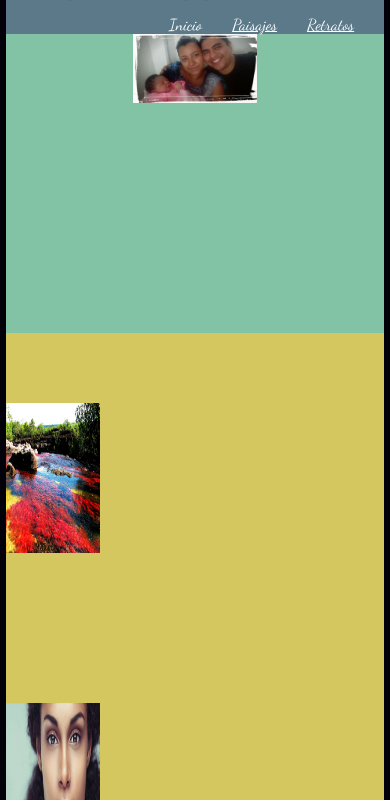
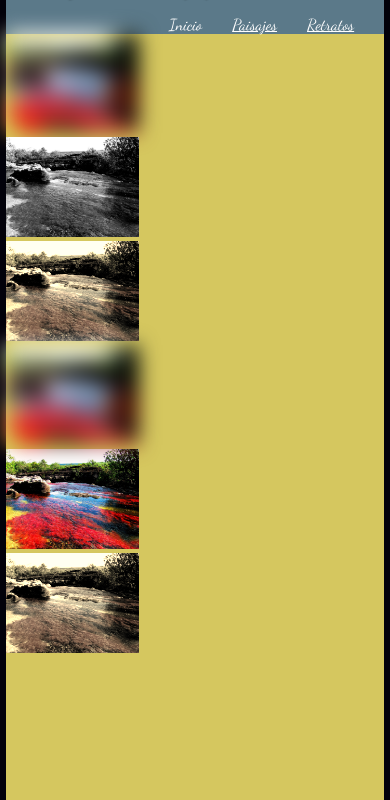
Before and after one commit to cjcsCadenaSarasty8/ExamenFinalCSS-y-Dise-o-Web-Responsive, a plain HTML site: page Paisajes.html in a window 390 px wide. Shown: the part 44-844 px from the top of the page. Drawn offline with Linux system fonts and the light colour scheme.

Commit message:
Cambio equipo

```diff
--- a/Paisajes.html
+++ b/Paisajes.html
@@ -18,17 +18,32 @@
       </section>
     </header>
     <br>
-    <section class="SeccionPrincipal">
-      <div>
-        <img class="principal" src="Media/Foto/principal.jpg"/>
+    <div class="album">
+      <div class="PrimeraFila">
+        <div class="contenedor" role="main">
+          <div class="c1">
+            <img src="Media/Foto/paisaje.jpg">
+          </div>
+          <div class="c2">
+            <img src="Media/Foto/paisaje.jpg">
+          </div>
+          <div class="c3">
+            <img src="Media/Foto/paisaje.jpg">
+          </div>
+        </div>
       </div>
-    </section>
-    <div class="contenedorSecundario">
-      <div class="Secundario">
-        <img class="izquierda" src="Media/Foto/paisaje.jpg"/>
-      </div>
-      <div class="Secundario">
-        <img class="derecha" src="Media/Foto/retrato.jpg"/>
+      <div class="SegundaFila">
+        <div class="contenedor" role="main">
+          <div class="c1">
+            <img src="Media/Foto/paisaje.jpg">
+          </div>
+          <div class="c2">
+            <img src="Media/Foto/paisaje.jpg">
+          </div>
+          <div class="c3">
+            <img src="Media/Foto/paisaje.jpg">
+          </div>
+        </div>
       </div>
     </div>
     <footer>
--- a/css/estilos.css
+++ b/css/estilos.css
@@ -37,53 +37,63 @@ h1{
   color: #FFFFFF;
   text-shadow: 2px 2px 2px #02010a;
 }
-.SeccionPrincipal{
+.ContenedorPrincipal{
   background: #82c3a6;
-  height: 300px;
-}
-.SeccionPrincipal div{
-  text-align: center;
-  width: 100%;
-  height: 70%;
+  width:100%;
+  height: 500px;
 }
 .principal{
+  height: 300px;
   width: auto;
-  height: 70px;
 }
-
 .contenedorSecundario{
-    height: 500px;
-    background: 2px,2px,2px #d5c75f;
-    border: 1px;
+  background: #d5c75f ;
+  width: 100%;
+  height: 500px;
+  display: flex;
+  flex-flow: row wrap;
 }
 .Secundario{
-  width: 50%;
-  height: 300px;
-}
-.Secundario img{
-  margin-top: 70px;
   text-align: center;
-  width: 50%;
-  height: 50%;
+  padding: 20px;
+  box-sizing: border-box;
+  min-width: 100px;
 }
 .izquierda{
-  border: 2px;
-  text-shadow:2px 2px 2px #82c3a6;
+  float: left;
+  height: 200px;
+  width: auto;
   transition: 2s;
 }
 .izquierda:hover {
   transform: rotate(10deg);
 }
 .derecha{
-  border: 2px;
-  text-shadow:2px 2px 2px #82c3a6;
+  float: right;
+  height: 200px;
+  width: auto;
   transition: 2s;
 }
-
 .derecha:hover {
-  transform: translate(-5px,10px);
+  transform: translate(5px,-10px);
 }
-
+.album{
+  width: 100%;
+  height: 800px;
+  background: #d5c75f;
+}
+.album .contenedor .c1{
+  filter: blur(10px);
+}
+.PrimeraFila .c2{
+  filter: grayscale(100%);
+}
+.SegundaFila .c1 .c3{
+  filter: grayscale(100%);
+}
+.album .contenedor .c3{
+  filter: sepia(90%);
+}
 footer{
 
   width: 100%;
@@ -113,19 +123,29 @@ footer a{
   box-sizing: border-box;
   min-width: 100px;
 }
-.c1 p {
+.contenedor img{
+  height: 100px;
+  width: auto;
+};
+.contenedor .c1{
+  width: 33%;
 }
-.c2 p {
+.contenedor .c2{
+  width: 33%;
 }
-.c3 p {
+.contenedor .c3{
+  width: 33%;
 }
-.c1 {
+footer.c1 {
 	width: 25%;
 }
-.c2 {
+footer.c2 {
   	width: 25%;
 }
-.c3 {
+footer.c3 {
+  	width: 25%;
+}
+footer.c4 {
   	width: 25%;
 }
 
@@ -133,14 +153,21 @@ footer a{
   header section{
     height: 58px;
   }
-  SeccionPrincipal{
-    padding-top: 5%;
+
+  .principal{
+    height: 200px;
   }
-  .
-  img{
+
+  .contenedor .c1{
     width: 100%;
-    height: 300px;
   }
+  .contenedor .c2{
+    width: 100%;
+  }
+  .contenedor .c3{
+    width: 100%;
+  }
+
   nav h1{
   float: inherit;
   }
@@ -149,16 +176,16 @@ footer a{
     margin-top: auto;
     text-align: center;
   }
-	.c1 {
+	footer.c1 {
 		width: 100%;
 	}
-	.c2 {
+	footer.c2 {
 		width: 100%;
 	}
-	.c3 {
+	footer.c3 {
 		width: 100%;
 	}
-  .c4 {
+  footer.c4 {
 		width: 100%;
 	}
 }
```
Also changed, not shown: Index.html (+3 -2 lines), Retratos.html (+25 -10 lines).
